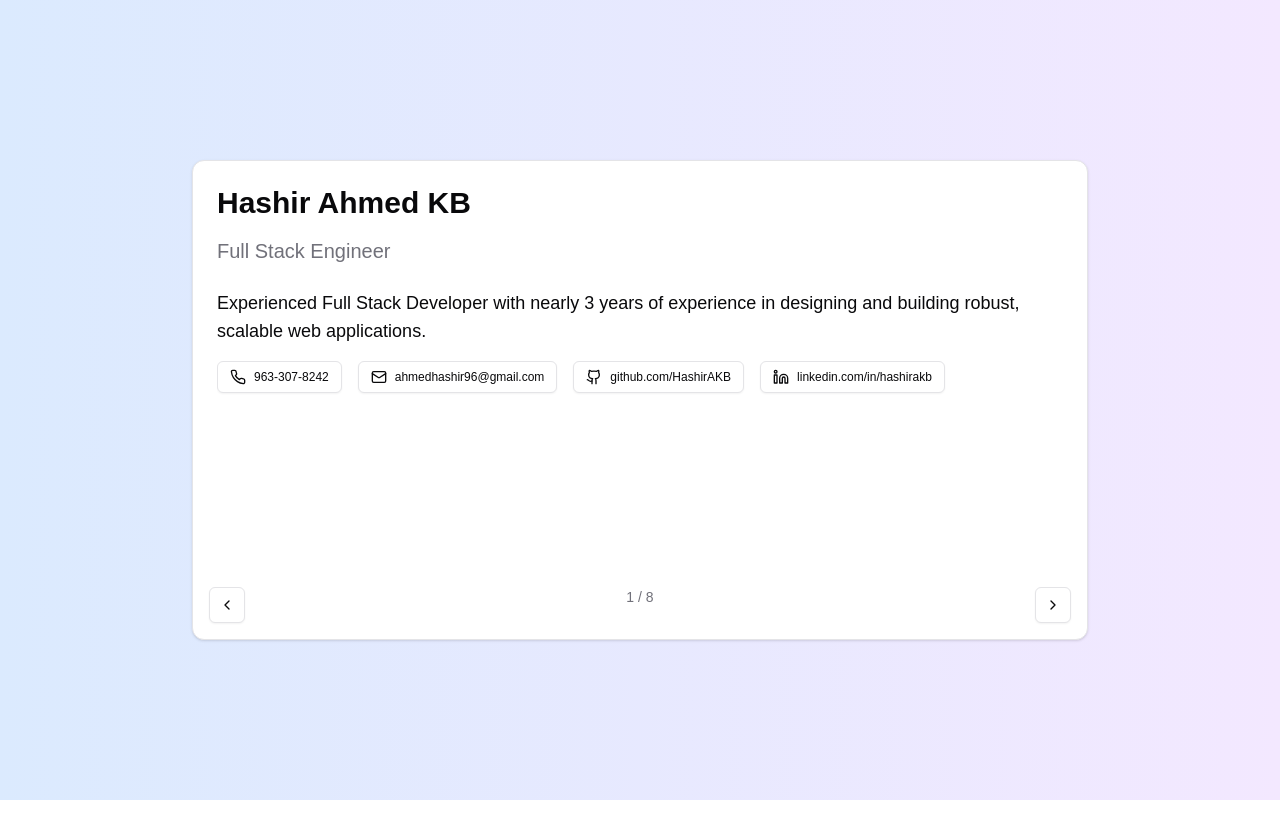
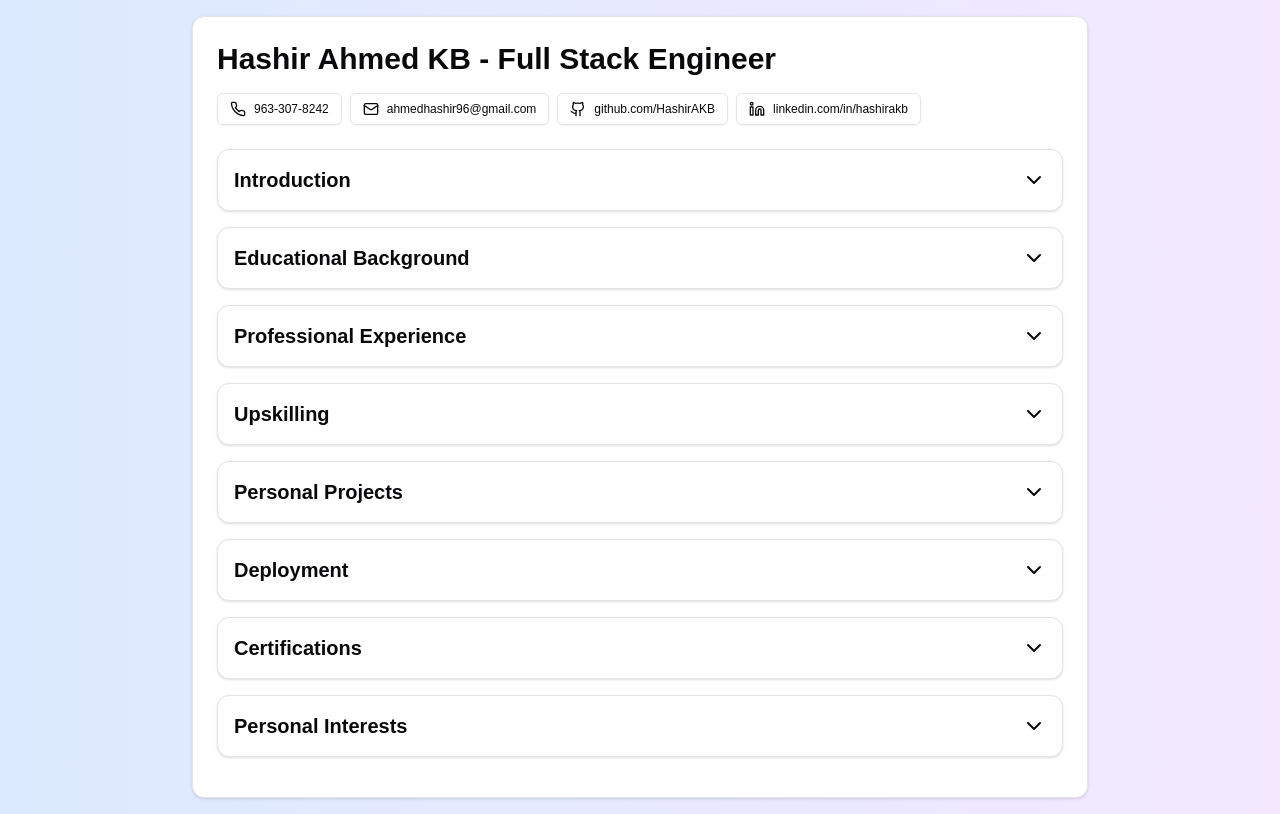
Before and after one commit to HashirAKB/hashintro, a Next.js app: page / in a window 1280 px wide. Built offline with nearby package versions, Linux system fonts and the light colour scheme.

Commit message:
Version 2.0

```diff
--- a/src/components/PresentationComponent.tsx
+++ b/src/components/PresentationComponent.tsx
@@ -1,20 +1,104 @@
 "use client"
 import React, { useState } from 'react'
-import { ChevronLeft, ChevronRight, Github, Linkedin, Mail, Phone } from 'lucide-react'
+import { ChevronDown, ChevronUp, Github, Linkedin, Mail, Phone } from 'lucide-react'
 import { Button } from "@/components/ui/button"
 import { Card, CardContent } from "@/components/ui/card"
 
 export default function Component() {
-  const [currentSlide, setCurrentSlide] = useState(0)
+  const [expandedSections, setExpandedSections] = useState({})
 
-  const slides = [
+  const toggleSection = (section) => {
+    setExpandedSections(prev => ({...prev, [section]: !prev[section]}))
+  }
+
+  const sections = [
     {
-      title: "Hashir Ahmed KB",
-      subtitle: "Full Stack Engineer",
-      content: (
-        <div className="space-y-4">
-          <p className="text-lg">Experienced Full Stack Developer with nearly 3 years of experience in designing and building robust, scalable web applications.</p>
-          <div className="flex space-x-4">
+      title: "Introduction",
+      content: [
+        "Name: Hashir",
+        "Fullstack developer with nearly 3 years of experience",
+        "Specialized in JavaScript-based technologies, primarily in MERN stack"
+      ]
+    },
+    {
+      title: "Educational Background",
+      content: [
+        "Completed computer engineering diploma in 2020",
+        "Certified in MEAN stack after college"
+      ]
+    },
+    {
+      title: "Professional Experience",
+      content: [
+        "Joined UST as a Software Engineer in 2021",
+        "Worked on a client-side project for NetApp, specializing in hybrid cloud storage solutions (similar to AWS)",
+        "Transitioned from Angular to React for client requirements",
+        "Key responsibilities:",
+        "- Managed multiple customer-facing dashboards",
+        "- Implemented features and fixed bugs on dashboards",
+        "- Developed new components for dashboard applications for new or updated devices",
+        "- Gained experience in Node.js with Express.js",
+        "- Participated in a MongoDB to GraphQL database migration",
+        "Skills developed: MERN stack, SQL, NoSQL databases, schema design, and backend access"
+      ]
+    },
+    {
+      title: "Upskilling",
+      content: [
+        "Resigned from UST after 2.7 years to join an advanced fullstack development cohort (6+ months)",
+        "Explored various technologies: TypeScript, Next.js, REST APIs, ORMs, DevOps, serverless architecture, CI/CD",
+        "Focused on frontend frameworks (TailwindCSS, Shadcn) and performance optimization",
+        "Coded daily and maintained a public GitHub dev journal"
+      ]
+    },
+    {
+      title: "Personal Projects",
+      content: [
+        "Paytm-like Wallet Application:",
+        "- Backend: Node.js (Express), MongoDB (Mongoose)",
+        "- Key features: User authentication, account balances, simulated fund transfers, and profile management",
+        "- Utilized libraries: Zod, Bcrypt, Dotenv, Axios (for API requests)",
+        "- Frontend: ReactJS with Vite, styled using TailwindCSS",
+        "",
+        "Medium Vanced (Blogging Platform):",
+        "- Backend: Express, PostgreSQL (Prisma ORM), JWT for authentication, Bcrypt for encryption",
+        "- Serverless deployment: Cloudflare Workers, Cloudflare KV for multimedia storage",
+        "- Frontend: React with Shadcn-UI, ContextAPI, Recoil for state management",
+        "- Implemented rich content management, social interactions (like/follow), and secure authentication",
+        "- Created custom npm package for type safety using Zod validation",
+        "",
+        "Headphone Store Landing Page:",
+        "- Built with React, styled using TailwindCSS and Framermotion",
+        "- Responsive design"
+      ]
+    },
+    {
+      title: "Deployment",
+      content: [
+        "Utilizes Render and Vercel for deployment, GitHub for CI/CD"
+      ]
+    },
+    {
+      title: "Certifications",
+      content: [
+        "GCP Architect specialization (completed during college)"
+      ]
+    },
+    {
+      title: "Personal Interests",
+      content: [
+        "Former book reader, now enjoys podcasts",
+        "Certified yoga trainer"
+      ]
+    }
+  ]
+
+  return (
+    <div className="flex flex-col items-center justify-center min-h-screen bg-gradient-to-r from-blue-100 to-purple-100 p-4">
+      <Card className="w-full max-w-4xl">
+        <CardContent className="p-6">
+          <h1 className="text-3xl font-bold mb-4">Hashir Ahmed KB - Full Stack Engineer</h1>
+          <div className="flex flex-wrap gap-2 mb-6">
             <Button variant="outline" size="sm">
               <Phone className="mr-2 h-4 w-4" />
               963-307-8242
@@ -32,231 +116,29 @@ export default function Component() {
               linkedin.com/in/hashirakb
             </Button>
           </div>
-        </div>
-      )
-    },
-    {
-      title: "Professional Journey",
-      content: (
-        <div className="space-y-4">
-          <p className="text-lg">Started as a React developer at UST, working on enterprise hybrid cloud storage solutions for NetApp.</p>
-          <p className="text-lg">Managed multiple customer-facing dashboards, implemented new features, and fixed bugs.</p>
-          <p className="text-lg">Gained experience in Node.js and participated in a DB migration from MongoDB to GraphQL DB.</p>
-          <p className="text-lg">After 2.7 years, joined an advanced level full stack development cohort to upskill and explore new technologies.</p>
-        </div>
-      )
-    },
-    {
-      title: "Key Skills",
-      content: (
-        <div className="grid grid-cols-2 gap-4">
-          <Card>
-            <CardContent className="p-4">
-              <h3 className="font-semibold mb-2">Frontend</h3>
-              <ul className="list-disc list-inside">
-                <li>React.js</li>
-                <li>Next.js</li>
-                <li>TypeScript</li>
-                <li>Tailwind CSS</li>
-                <li>Recoil</li>
-              </ul>
-            </CardContent>
-          </Card>
-          <Card>
-            <CardContent className="p-4">
-              <h3 className="font-semibold mb-2">Backend</h3>
-              <ul className="list-disc list-inside">
-                <li>Node.js</li>
-                <li>Express.js</li>
-                <li>REST APIs</li>
-                <li>GraphQL</li>
-                <li>PostgreSQL</li>
-              </ul>
-            </CardContent>
-          </Card>
-          <Card>
-            <CardContent className="p-4">
-              <h3 className="font-semibold mb-2">DevOps</h3>
-              <ul className="list-disc list-inside">
-                <li>Docker</li>
-                <li>Kubernetes</li>
-                <li>AWS</li>
-                <li>CI/CD pipelines</li>
-              </ul>
-            </CardContent>
-          </Card>
-          <Card>
-            <CardContent className="p-4">
-              <h3 className="font-semibold mb-2">Other</h3>
-              <ul className="list-disc list-inside">
-                <li>Serverless Architecture</li>
-                <li>Performance Optimization</li>
-                <li>Security Best Practices</li>
-                <li>Agile Methodologies</li>
-              </ul>
-            </CardContent>
-          </Card>
-        </div>
-      )
-    },
-    {
-      title: "Side Project: PayTM Wallet",
-      content: (
-        <div className="space-y-4">
-          <p className="text-lg">A digital wallet application inspired by PayTM, simulating real-world financial transactions.</p>
-          <h3 className="font-semibold">Key Features:</h3>
-          <ul className="list-disc list-inside">
-            <li>User authentication and account management</li>
-            <li>Simulated fund transfers between users</li>
-            <li>Real-time balance updates</li>
-            <li>Secure and responsive user interface</li>
-          </ul>
-          <h3 className="font-semibold">Technologies Used:</h3>
-          <p>Node.js, Express, MongoDB, Mongoose, React, Tailwind CSS, Axios</p>
-          <div className="flex space-x-4">
-            <Button variant="outline" size="sm" asChild>
-              <a href="https://github.com/HashirAKB/Paytm-Wallet" target="_blank" rel="noopener noreferrer">
-                <Github className="mr-2 h-4 w-4" />
-                GitHub Repo
-              </a>
-            </Button>
-            <Button variant="outline" size="sm" asChild>
-              <a href="https://paytm-l3vn.onrender.com" target="_blank" rel="noopener noreferrer">
-                Live Demo
-              </a>
-            </Button>
-          </div>
-        </div>
-      )
-    },
-    {
-      title: "Side Project: Medium Vanced",
-      content: (
-        <div className="space-y-4">
-          <p className="text-lg">A comprehensive, full-stack blogging platform inspired by Medium, built from scratch.</p>
-          <h3 className="font-semibold">Key Features:</h3>
-          <ul className="list-disc list-inside">
-            <li>JWT-based user authentication and management</li>
-            <li>Rich text editor for content creation</li>
-            <li>Social features: follow/unfollow, like/dislike</li>
-            <li>Personalized content feed</li>
-            <li>Secure password hashing and credential encryption</li>
-          </ul>
-          <h3 className="font-semibold">Technologies Used:</h3>
-          <p>TypeScript, Express, PostgreSQL, Prisma ORM, React, Tailwind CSS, Cloudflare Workers</p>
-          <div className="flex space-x-4">
-            <Button variant="outline" size="sm" asChild>
-              <a href="https://github.com/HashirAKB/Medium" target="_blank" rel="noopener noreferrer">
-                <Github className="mr-2 h-4 w-4" />
-                GitHub Repo
-              </a>
-            </Button>
-            <Button variant="outline" size="sm" asChild>
-              <a href="https://medium-vanced.vercel.app" target="_blank" rel="noopener noreferrer">
-                Live Demo
-              </a>
-            </Button>
-          </div>
-        </div>
-      )
-    },
-    {
-      title: "Side Project: HeadPhone Store",
-      content: (
-        <div className="space-y-4">
-          <p className="text-lg">An animated, responsive e-commerce frontend for a headphone store.</p>
-          <h3 className="font-semibold">Key Features:</h3>
-          <ul className="list-disc list-inside">
-            <li>Responsive design with animated navigation</li>
-            <li>Custom cursor implementation</li>
-            <li>Smooth page transitions and interactive elements</li>
-          </ul>
-          <h3 className="font-semibold">Technologies Used:</h3>
-          <p>React, Tailwind CSS, Framer Motion, Vite</p>
-          <div className="flex space-x-4">
-            <Button variant="outline" size="sm" asChild>
-              <a href="https://github.com/HashirAKB/headphone-store" target="_blank" rel="noopener noreferrer">
-                <Github className="mr-2 h-4 w-4" />
-                GitHub Repo
-              </a>
-            </Button>
-            <Button variant="outline" size="sm" asChild>
-              <a href="https://github.com/HashirAKB/headphone-store" target="_blank" rel="noopener noreferrer">
-                Live Demo
-              </a>
-            </Button>
-          </div>
-        </div>
-      )
-    },
-    {
-      title: "Why Choose Me?",
-      content: (
-        <div className="space-y-4">
-          <ul className="list-disc list-inside text-lg">
-            <li>Nearly 3 years of professional experience in full stack development</li>
-            <li>Strong foundation in MERN stack and modern web technologies</li>
-            <li>Proven track record of building and deploying scalable web applications</li>
-            <li>Continuous learner: Completed a 6-month advanced web development cohort</li>
-            <li>Hands-on experience with DevOps practices and cloud infrastructure</li>
-            <li>Passionate about clean code, system design, and performance optimization</li>
-            <li>Unique perspective: Certified yoga trainer with a love for podcasts and books</li>
-          </ul>
-        </div>
-      )
-    },
-    {
-      title: "Thank You!",
-      content: (
-        <div className="space-y-4 text-center">
-          <p className="text-2xl font-semibold">Any questions?</p>
-          <p className="text-lg">I'd be happy to discuss my projects and experience in more detail.</p>
-          <div className="flex justify-center space-x-4 mt-8">
-            <Button variant="outline" size="lg">
-              <Phone className="mr-2 h-4 w-4" />
-              963-307-8242
-            </Button>
-            <Button variant="outline" size="lg">
-              <Mail className="mr-2 h-4 w-4" />
-              ahmedhashir96@gmail.com
-            </Button>
-          </div>
-        </div>
-      )
-    }
-  ]
-
-  const nextSlide = () => {
-    setCurrentSlide((prev) => (prev + 1) % slides.length)
-  }
-
-  const prevSlide = () => {
-    setCurrentSlide((prev) => (prev - 1 + slides.length) % slides.length)
-  }
-
-  return (
-    <div className="flex flex-col items-center justify-center min-h-screen bg-gradient-to-r from-blue-100 to-purple-100 p-4">
-      <Card className="w-full max-w-4xl min-h-[60vh] flex flex-col">
-        <CardContent className="flex-grow flex flex-col p-6">
-          <h2 className="text-3xl font-bold mb-4">{slides[currentSlide].title}</h2>
-          {slides[currentSlide].subtitle && (
-            <h3 className="text-xl text-muted-foreground mb-6">{slides[currentSlide].subtitle}</h3>
-          )}
-          <div className="flex-grow overflow-y-auto">
-            {slides[currentSlide].content}
-          </div>
+          {sections.map((section, index) => (
+            <Card key={index} className="mb-4">
+              <CardContent className="p-4">
+                <div
+                  className="flex justify-between items-center cursor-pointer"
+                  onClick={() => toggleSection(section.title)}
+                >
+                  <h2 className="text-xl font-semibold">{section.title}</h2>
+                  {expandedSections[section.title] ? <ChevronUp /> : <ChevronDown />}
+                </div>
+                {expandedSections[section.title] && (
+                  <ul className="list-disc list-inside mt-2">
+                    {section.content.map((item, itemIndex) => (
+                      <li key={itemIndex} className="mt-1">
+                        {item.startsWith('-') ? <span className="ml-4">{item}</span> : item}
+                      </li>
+                    ))}
+                  </ul>
+                )}
+              </CardContent>
+            </Card>
+          ))}
         </CardContent>
-        <div className="flex justify-between p-4">
-          <Button onClick={prevSlide} variant="outline" size="icon">
-            <ChevronLeft className="h-4 w-4" />
-          </Button>
-          <span className="text-sm text-muted-foreground">
-            {currentSlide + 1} / {slides.length}
-          </span>
-          <Button onClick={nextSlide} variant="outline" size="icon">
-            <ChevronRight className="h-4 w-4" />
-          </Button>
-        </div>
       </Card>
     </div>
   )
```
